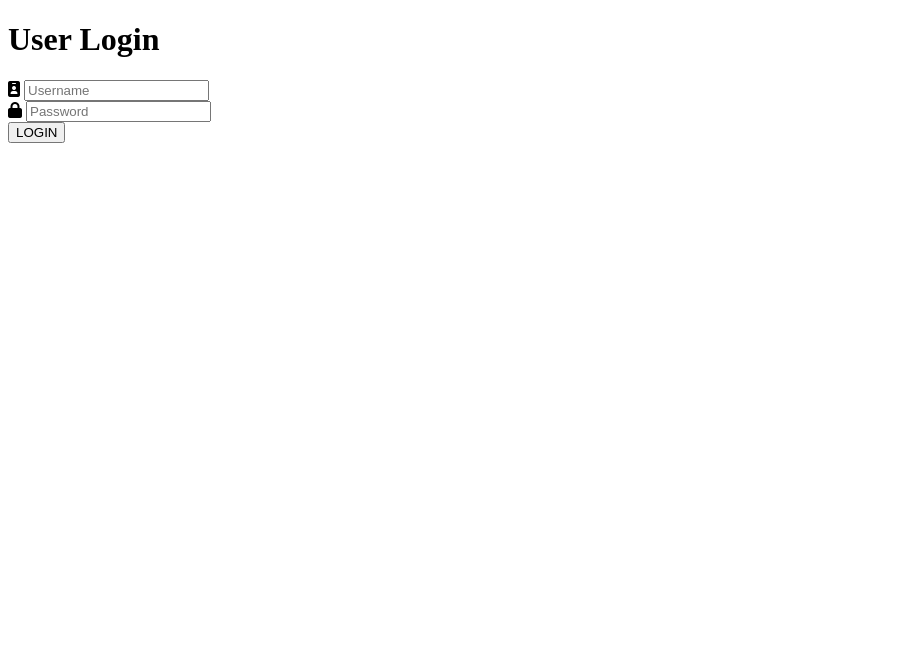
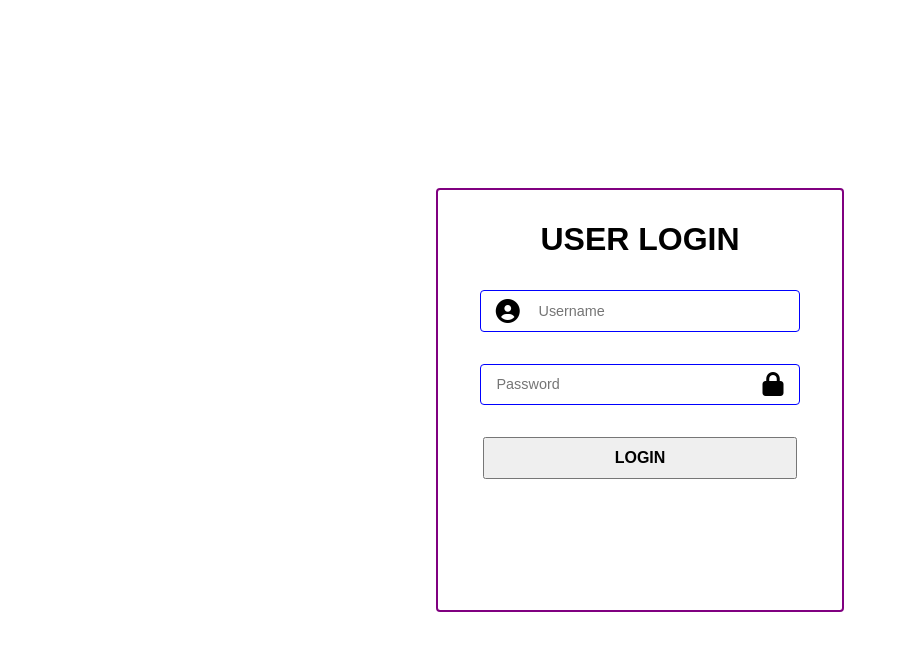
Before and after one commit to aitezazdev/class-task, a plain HTML site: page index.html in a window 1280 px wide. Shown: the whole page, without its empty margins (0-899 px from the left). Drawn offline with Linux system fonts and the light colour scheme.

Commit message:
css added

```diff
--- a/index.html
+++ b/index.html
@@ -5,22 +5,25 @@
     <meta name="viewport" content="width=device-width, initial-scale=1.0">
     <title>User Login</title>
     <link rel="stylesheet" href="https://cdnjs.cloudflare.com/ajax/libs/font-awesome/6.5.1/css/all.min.css">
+    <link rel="stylesheet" href="style.css">
 </head>
 <body>
 
-    <h1>User Login</h1>
+    <main id="main">
+        <h1>USER LOGIN</h1>
     <form>
-        <div>
-            <label for="username"><i class="fas fa-id-badge"></i></label>
+        <div id="user-name">
+            <i class="fa fa-thin fa-circle-user"></i>
             <input type="text" placeholder="Username" required>
         </div>
 
-        <div>
-            <label for="password"><i class="fas fa-lock"></i></label>
+        <div id="pass">
             <input type="password" placeholder="Password" required>
+            <i class="fas fa-lock"></i>
         </div>
 
-        <input type="submit" value="LOGIN">
+        <input type="submit" value="LOGIN" id="btn">
     </form>
+    </main>
 </body>
 </html>
--- /dev/null
+++ b/style.css
@@ -0,0 +1,57 @@
+body{
+    margin: 0;
+    padding: 0;
+    height: 100vh;
+    width: 100%;
+    display: flex;
+    justify-content: center;
+    align-items: center;
+    font-family: sans-serif;
+}
+
+#main{
+    width: 30%;
+    height: 50vh;
+    border: 2px solid purple;
+    padding: 10px;
+    border-radius: 4px;
+}
+
+#main h1{
+    text-align: center;
+}
+
+#user-name, #pass{
+    width: 80%;
+    border: 1px solid blue;
+    display: flex;
+    justify-content: space-around;
+    align-items: center;
+    padding: 5px;
+    border-radius: 4px;
+    margin: 2rem auto;
+}
+
+#user-name i, #pass i  {
+    font-size: 1.5rem;
+}
+
+
+#user-name input, #pass input{
+    width: 80%;
+    height: 1.2rem;
+    padding: 5px 0;
+    border: none;
+    outline: none;
+    font-size: 0.9rem;
+}
+
+#btn{
+    width: 82%;
+    display: block;
+    padding: 10px 15px;
+    margin: 2rem auto;
+    cursor: pointer;
+    font-size: 1rem;
+    font-weight: 700;
+}
```
